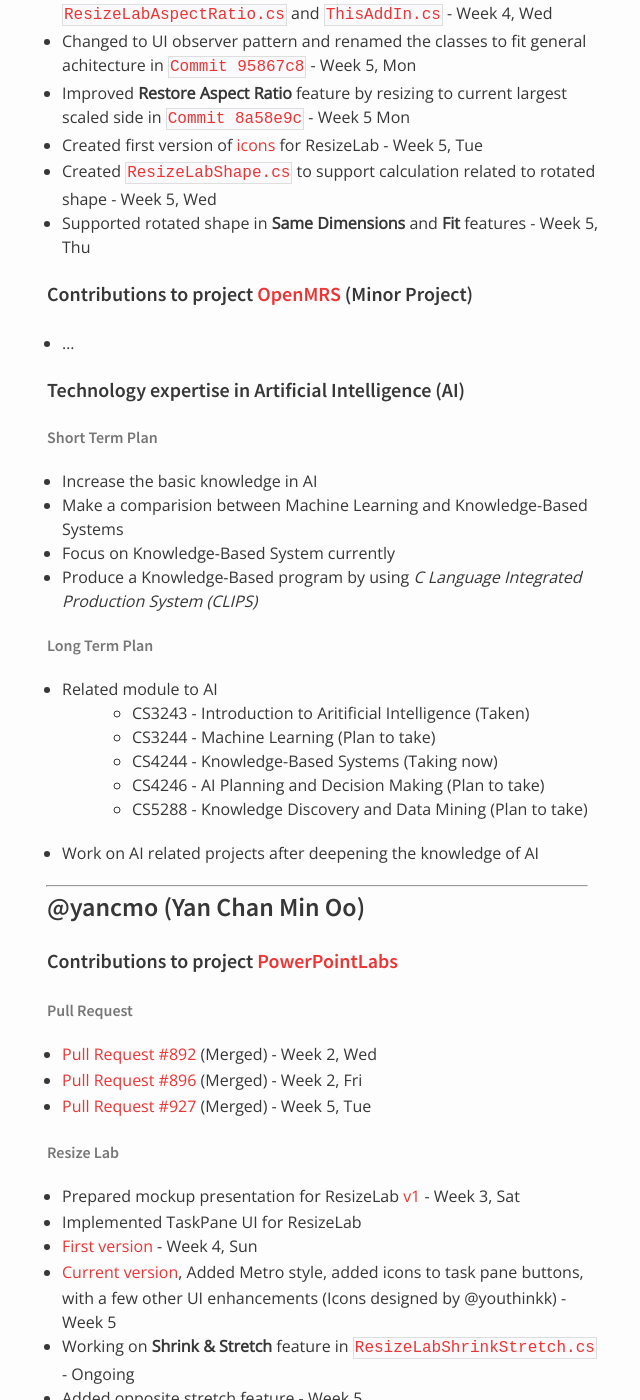
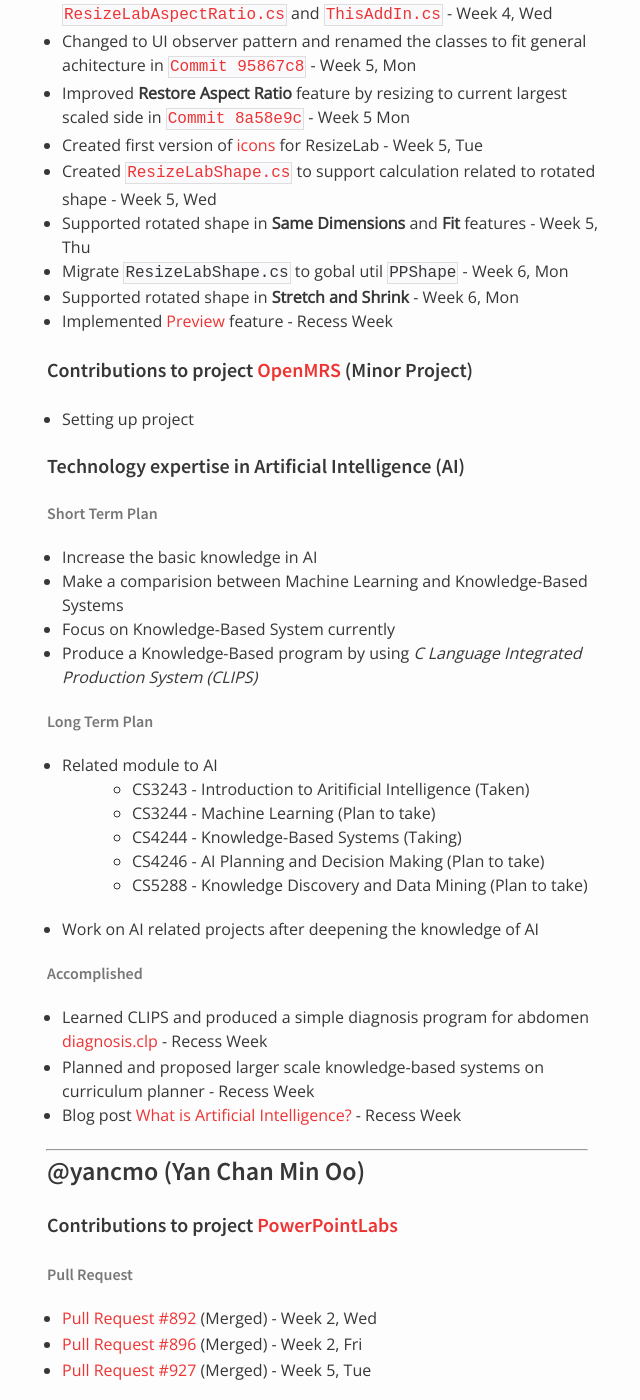
Before and after one commit to nus-oss/cs3281-AY1516S2-website, a Jekyll site: the page built from teams/powerpointlabs.md, in a window 1280 px wide and 1400 px high, scrolled down 4581 px. Shown: the whole window, without its empty margins (323-963 px from the left). Built offline with Jekyll 4.4.1, drawn with Linux system fonts in a browser that asks for light colours; some of the changed text lies outside the part shown.

Commit message:
Update Yu Ting's Progress

```diff
--- a/teams/powerpointlabs.md
+++ b/teams/powerpointlabs.md
@@ -71,7 +71,7 @@
   * [x] Implement restore aspect ratio with absolute dimension - Week 6, Thu
   * [ ] Improve on rotation support for shapes
 * Advanced functionality for Resize Lab
-  * [x] Preview feature
+  * [x] Preview feature - Recess Week, Thu
 * Others
   * [ ] Create unit tests
   * [ ] Create functional tests
@@ -146,9 +146,12 @@
 * Created first version of [icons](https://github.com/nus-fboa2016-PL/PowerPointLabs/issues/10) for ResizeLab - Week 5, Tue
 * Created [`ResizeLabShape.cs`](https://github.com/nus-fboa2016-PL/PowerPointLabs/blob/ab2d1ffcaf3edce42f88e601c7cbdc7b6ce84485/PowerPointLabs/PowerPointLabs/ResizeLab/ResizeLabShape.cs) to support calculation related to rotated shape - Week 5, Wed
 * Supported rotated shape in **Same Dimensions** and **Fit** features - Week 5, Thu
+* Migrate `ResizeLabShape.cs` to gobal util `PPShape` - Week 6, Mon
+* Supported rotated shape in **Stretch and Shrink** - Week 6, Mon
+* Implemented [Preview](https://github.com/nus-fboa2016-PL/PowerPointLabs/compare/3bb5f0221f23dc6bc738bcbc55d719f869203e98...nus-fboa2016-PL:9d94a942dbc48e1da1c8819b35621fbd7e9be974) feature - Recess Week
 
 #### Contributions to project [OpenMRS](http://openmrs.org/) (Minor Project)
- * ...
+ * Setting up project
 
 #### Technology expertise in Artificial Intelligence (AI)
 
@@ -162,10 +165,15 @@
 * Related module to AI
   * CS3243 - Introduction to Aritificial Intelligence (Taken)
   * CS3244 - Machine Learning (Plan to take)
-  * CS4244 - Knowledge-Based Systems (Taking now)
+  * CS4244 - Knowledge-Based Systems (Taking)
   * CS4246 - AI Planning and Decision Making (Plan to take)
   * CS5288 - Knowledge Discovery and Data Mining (Plan to take)
 * Work on AI related projects after deepening the knowledge of AI
+
+###### Accomplished
+* Learned CLIPS and produced a simple diagnosis program for abdomen [diagnosis.clp](https://gist.github.com/youthinkk/782c8ba0f8db7084deea) - Recess Week
+* Planned and proposed larger scale knowledge-based systems on curriculum planner - Recess Week
+* Blog post [What is Artificial Intelligence?](https://blog.nus.edu.sg/cs3281youthinkk/2016/02/29/what-is-artificial-intelligence/) - Recess Week
 
 ---
 
```
